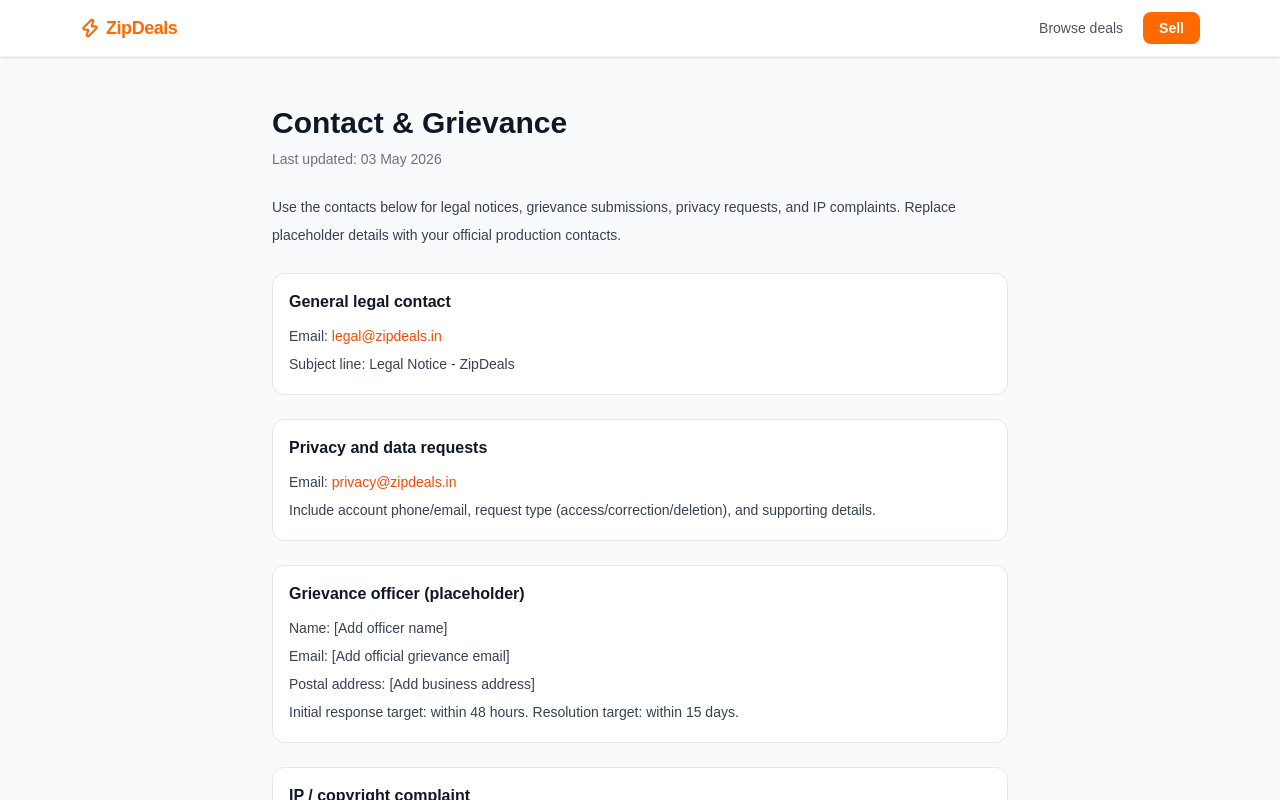
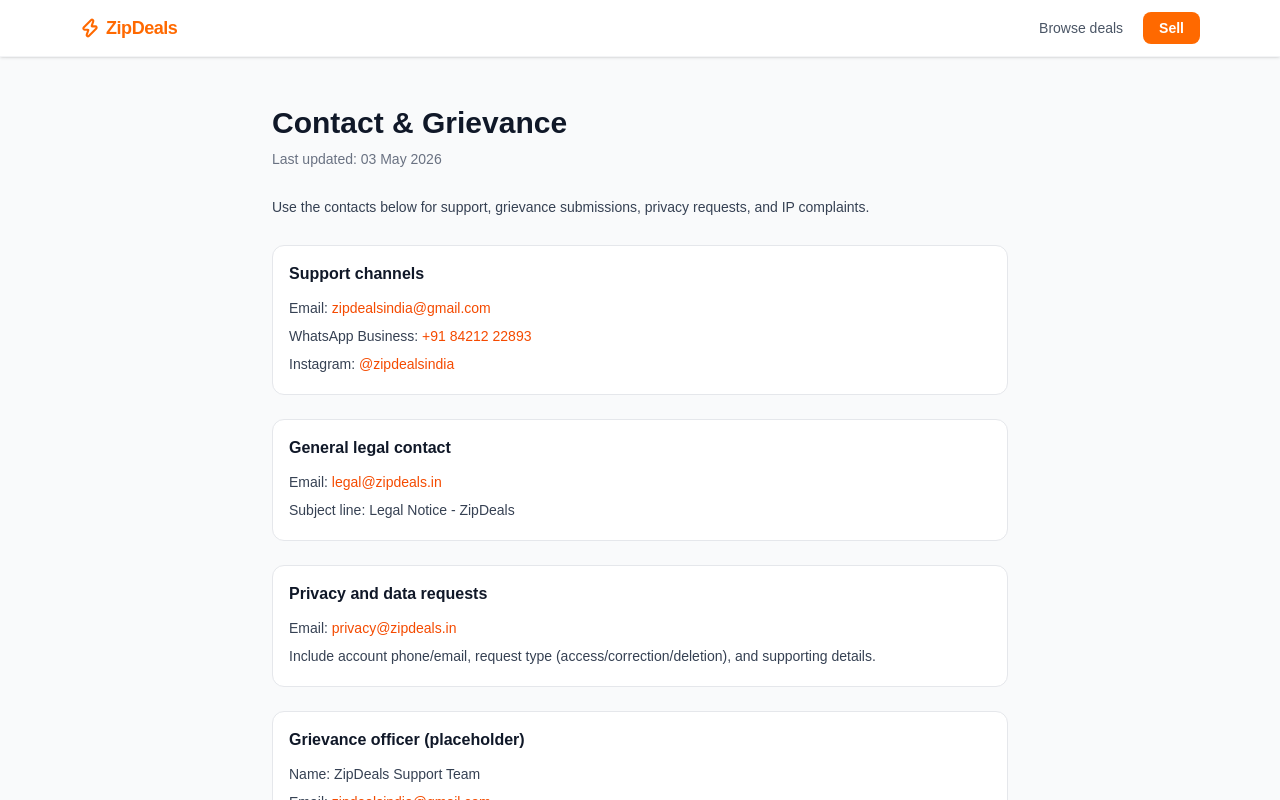
Before and after one commit to abulais1344/zipdeals, a Next.js app in the folder app/: page /contact-legal in a window 1280 px wide. Shown: the top 800 px of the page. Built offline with nearby package versions, Linux system fonts and the light colour scheme; no server answers.

Commit message:
Add support channels (Gmail, WhatsApp, Instagram)

```diff
--- a/app/src/app/contact-legal/page.tsx
+++ b/app/src/app/contact-legal/page.tsx
@@ -15,9 +15,21 @@
 
       <div className="mt-6 space-y-6 text-sm leading-7 text-gray-700">
         <p>
-          Use the contacts below for legal notices, grievance submissions, privacy requests, and IP complaints.
-          Replace placeholder details with your official production contacts.
+          Use the contacts below for support, grievance submissions, privacy requests, and IP complaints.
         </p>
+
+        <section className="rounded-xl border border-gray-200 bg-white p-4">
+          <h2 className="text-base font-semibold text-gray-900">Support channels</h2>
+          <p className="mt-2">
+            Email: <a href="mailto:zipdealsindia@gmail.com" className="font-medium text-orange-600 hover:text-orange-700">zipdealsindia@gmail.com</a>
+          </p>
+          <p>
+            WhatsApp Business: <a href="https://wa.me/918421222893" className="font-medium text-orange-600 hover:text-orange-700">+91 84212 22893</a>
+          </p>
+          <p>
+            Instagram: <a href="https://instagram.com/zipdealsindia" target="_blank" rel="noopener noreferrer" className="font-medium text-orange-600 hover:text-orange-700">@zipdealsindia</a>
+          </p>
+        </section>
 
         <section className="rounded-xl border border-gray-200 bg-white p-4">
           <h2 className="text-base font-semibold text-gray-900">General legal contact</h2>
@@ -33,9 +45,9 @@
 
         <section className="rounded-xl border border-gray-200 bg-white p-4">
           <h2 className="text-base font-semibold text-gray-900">Grievance officer (placeholder)</h2>
-          <p className="mt-2">Name: [Add officer name]</p>
-          <p>Email: [Add official grievance email]</p>
-          <p>Postal address: [Add business address]</p>
+          <p className="mt-2">Name: ZipDeals Support Team</p>
+          <p>Email: <a href="mailto:zipdealsindia@gmail.com" className="font-medium text-orange-600 hover:text-orange-700">zipdealsindia@gmail.com</a></p>
+          <p>WhatsApp: <a href="https://wa.me/918421222893" className="font-medium text-orange-600 hover:text-orange-700">+91 84212 22893</a></p>
           <p>Initial response target: within 48 hours. Resolution target: within 15 days.</p>
         </section>
 
--- a/app/src/app/privacy/page.tsx
+++ b/app/src/app/privacy/page.tsx
@@ -76,7 +76,7 @@
         <section>
           <h2 className="text-base font-semibold text-gray-900">7. Contact</h2>
           <p className="mt-2">
-            For privacy requests, contact us at <a href="mailto:privacy@zipdeals.in" className="font-medium text-orange-600 hover:text-orange-700">privacy@zipdeals.in</a>. You can also use the details on the <Link href="/contact-legal" className="font-medium text-orange-600 hover:text-orange-700">Contact & Grievance</Link> page.
+            For privacy requests, contact us at <a href="mailto:zipdealsindia@gmail.com" className="font-medium text-orange-600 hover:text-orange-700">zipdealsindia@gmail.com</a>. You can also use the details on the <Link href="/contact-legal" className="font-medium text-orange-600 hover:text-orange-700">Contact & Grievance</Link> page for WhatsApp and Instagram support channels.
           </p>
         </section>
       </div>
```
